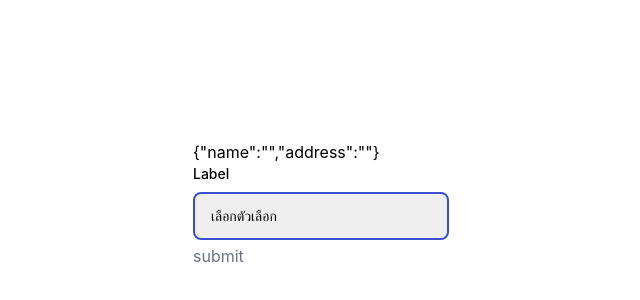
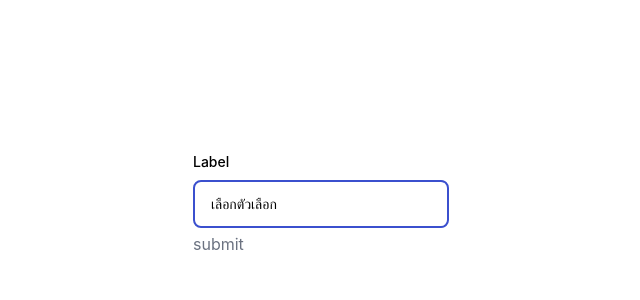
Before and after one commit to S-Dream-dev/SelectComponent, a React (Create React App) app: page / in a window 1280 px wide. Shown: the part 210-510 px from the top of the page, without its empty margins (319-959 px from the left). Built offline with nearby package versions, Linux system fonts and the light colour scheme.

Commit message:
edit border & install plugin

```diff
--- a/package.json
+++ b/package.json
@@ -41,6 +41,9 @@
     ]
   },
   "devDependencies": {
+    "@tailwindcss/aspect-ratio": "^0.4.2",
+    "@tailwindcss/forms": "^0.5.9",
+    "@tailwindcss/typography": "^0.5.15",
     "autoprefixer": "^10.4.20",
     "postcss": "^8.4.47",
     "tailwindcss": "^3.4.13"
--- a/src/App.tsx
+++ b/src/App.tsx
@@ -15,12 +15,12 @@ const App: React.FC = () => {
 
   const handleSelectChange = (value: string) => {                                                   //ใช้ในการอัปเดตสถานะ form โดยใช้ค่า value มาอัปเดตฟิลด์ name
 
-    if(!value){
+    /*if(!value){
       setError('กรุณาเลือกตัวเลือก');
     }
     else {
       setError(undefined);
-    }
+    }*/
     setForm({ ...form, name: value });                                                              // ใช้ค่าเดิมของ form แล้วแทนที่ฟิลด์ name ด้วยค่าใหม่
   };
 
@@ -37,7 +37,7 @@ const App: React.FC = () => {
     <div className="flex flex-col items-center justify-center h-screen">
 
       <form onSubmit={handleSubmit} noValidate>
-      {JSON.stringify(form)} {/* แสดงข้อมูล form เป็น JSON string บนหน้าเว็บ */}
+      {/*{JSON.stringify(form)} {/* แสดงข้อมูล form เป็น JSON string บนหน้าเว็บ */}
       <SelectComponent
         id="select-1"
         label="Label"
--- a/src/SelectComponent.tsx
+++ b/src/SelectComponent.tsx
@@ -37,7 +37,7 @@ const SelectComponent: React.FC<SelectComponentProps> = ({ id, label, options, o
       <select
         id={id}
         required={true}
-        className="appearance-none py-3 px-4 block w-full border rounded-lg text-sm border-gray-300 focus:border-gray-500"
+        className={`appearance-none py-3 px-4 block w-full rounded-lg text-sm border ${error ? '!border-red-500' : 'border-color: transparent'} focus:outline-none`}
         value={value}                                                                               //ใช้การเรียกValue
         onChange={(e) => handleSelectChange(e.target.value)}                                         //เรียก handleSelectChange พร้อมส่งค่าจาก e.target.value
       >
--- a/tailwind.config.js
+++ b/tailwind.config.js
@@ -6,5 +6,10 @@ module.exports = {
   theme: {
     extend: {},
   },
-  plugins: [],
+  plugins: [
+    require('@tailwindcss/aspect-ratio'),
+    require('@tailwindcss/typography'),
+    require('@tailwindcss/forms'),
+
+  ],
 }
```
Also changed, not shown: 1 other file (tests, documents, lock files or other folders).
